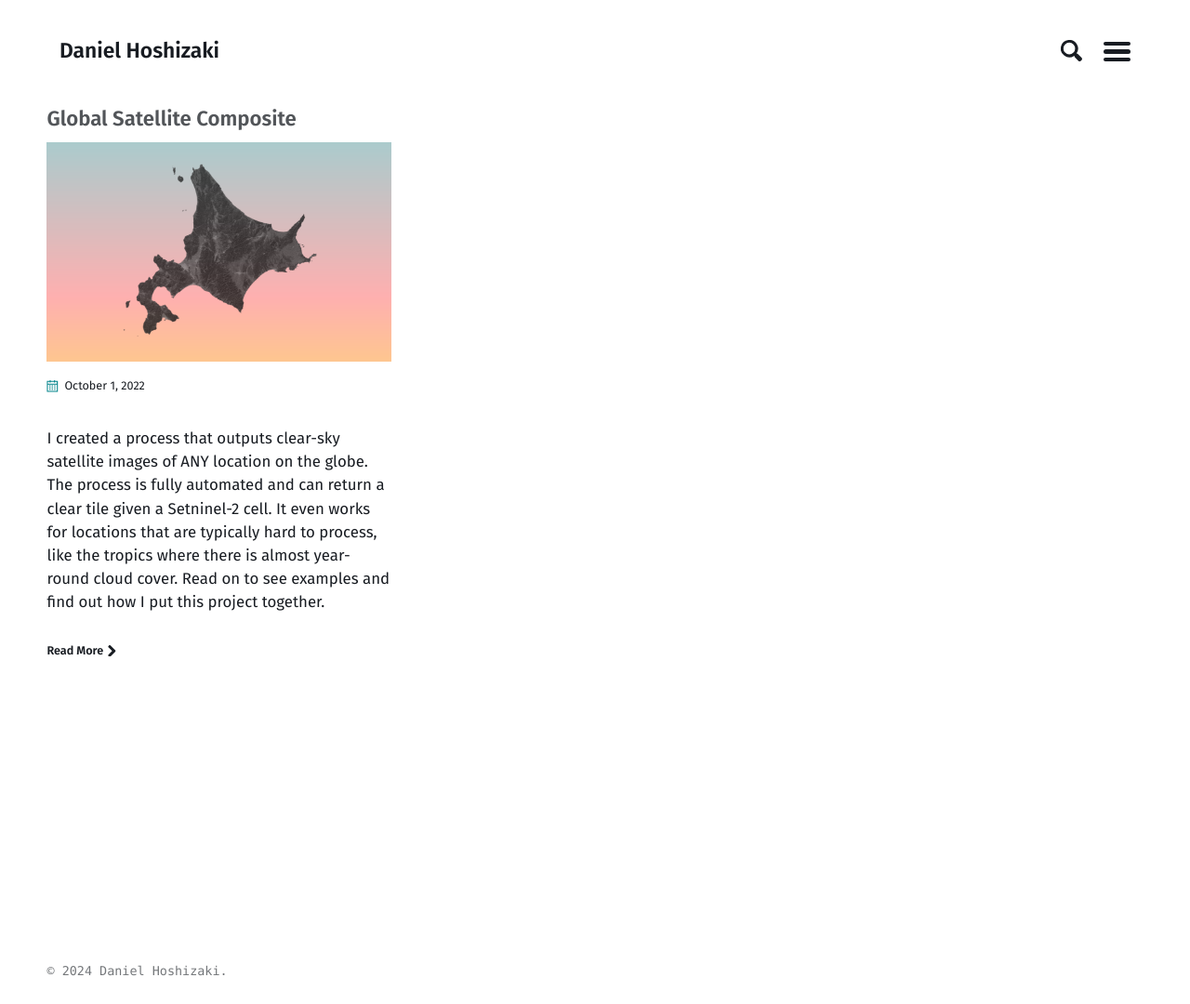
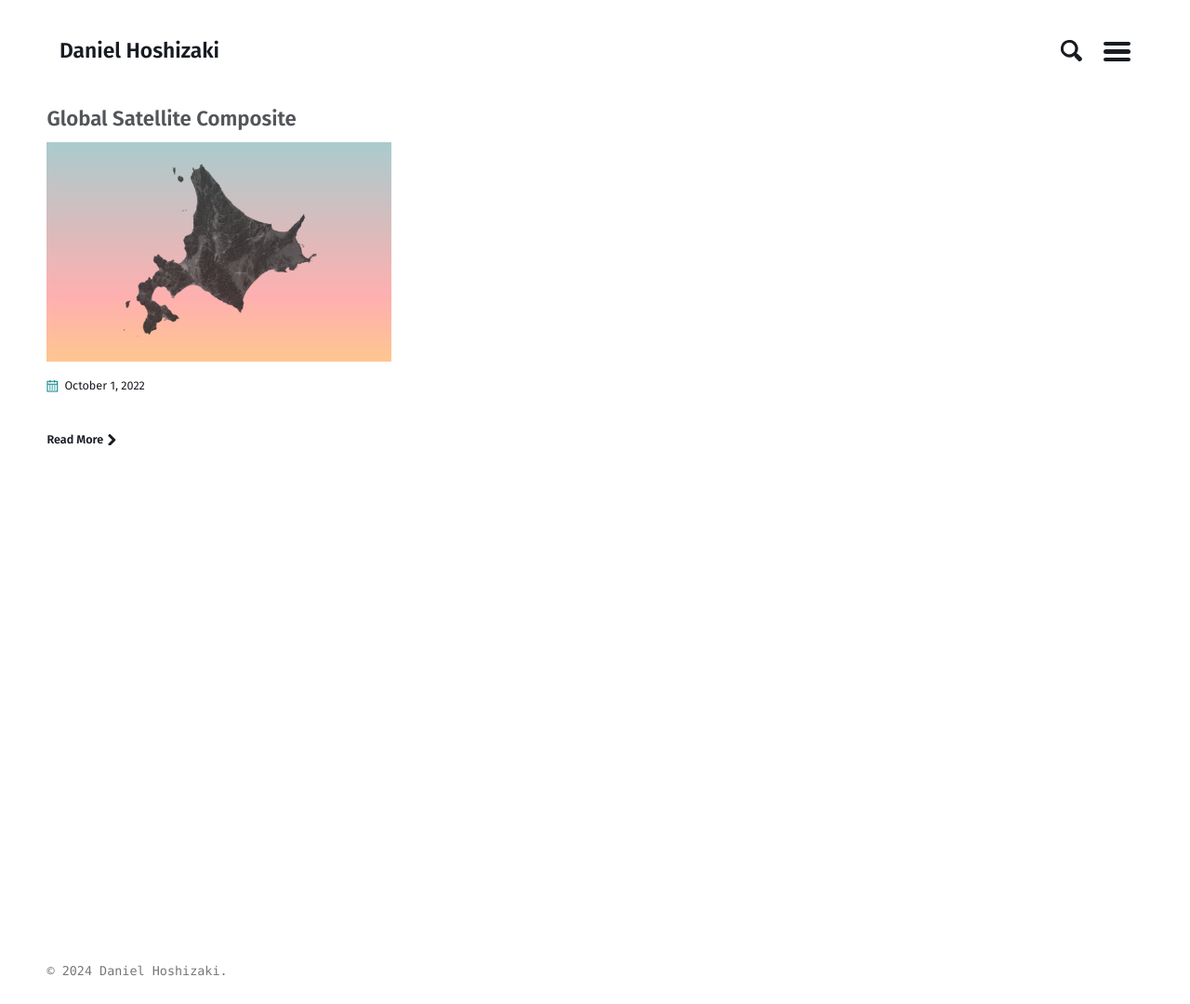
Before and after one commit to mmistakes/jekyll-theme-basically-basic, a Jekyll site: the page built from index.html, in a window 1280 px wide. Shown: the whole page at 93% size. Built offline with Jekyll 4.4.1, drawn with Linux system fonts in a browser that asks for light colours; the list of posts is cut into pages by our own code.

Commit message:
Update 2022-10-1-sentinel-composite.md

```diff
--- a/_portfolio/2022-10-1-sentinel-composite.md
+++ b/_portfolio/2022-10-1-sentinel-composite.md
@@ -5,5 +5,3 @@ image:
   path: /assets/images/portfolio/kyushu.png
   thumbnail: /assets/images/portfolio/hokkaido.png
 ---
-
-I created a process that outputs clear-sky satellite images of ANY location on the globe. The process is fully automated and can return a clear tile given a Setninel-2 cell. It even works for locations that are typically hard to process, like the tropics where there is almost year-round cloud cover. Read on to see examples and find out how I put this project together.
```
